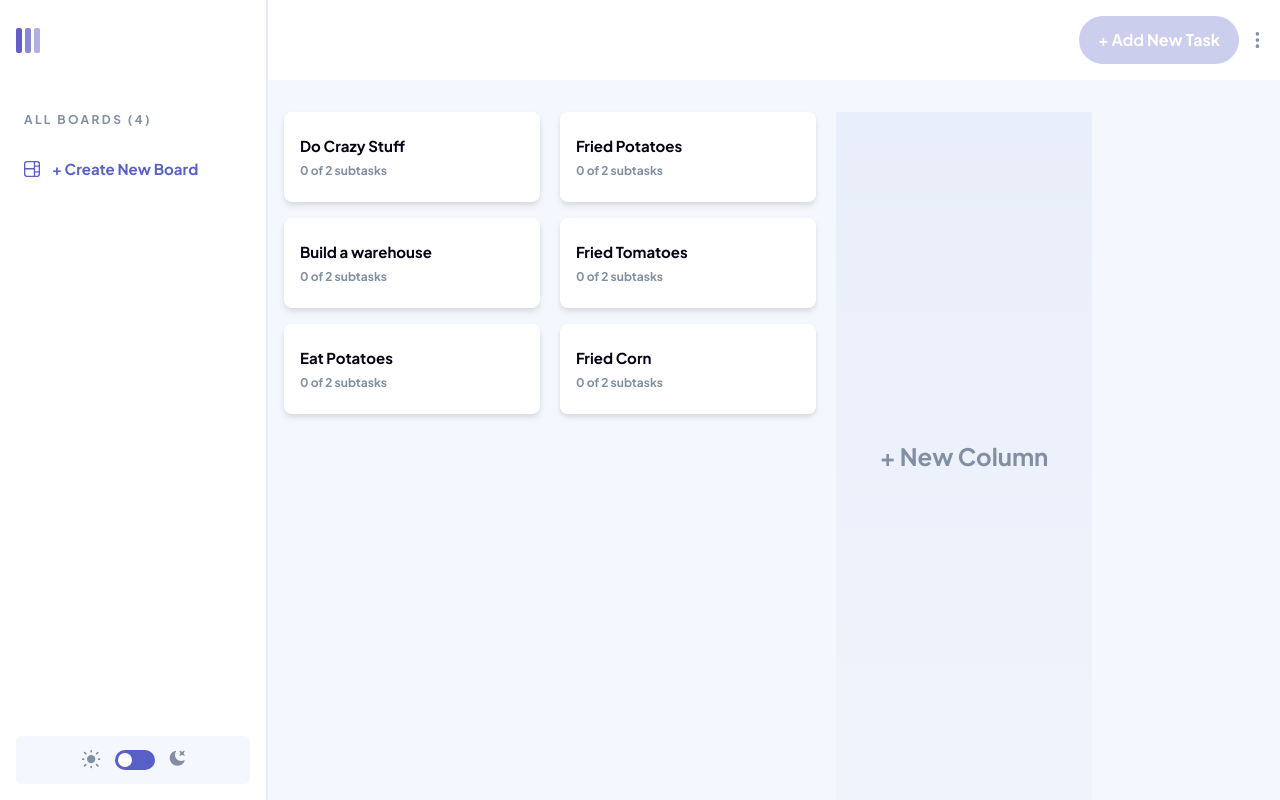
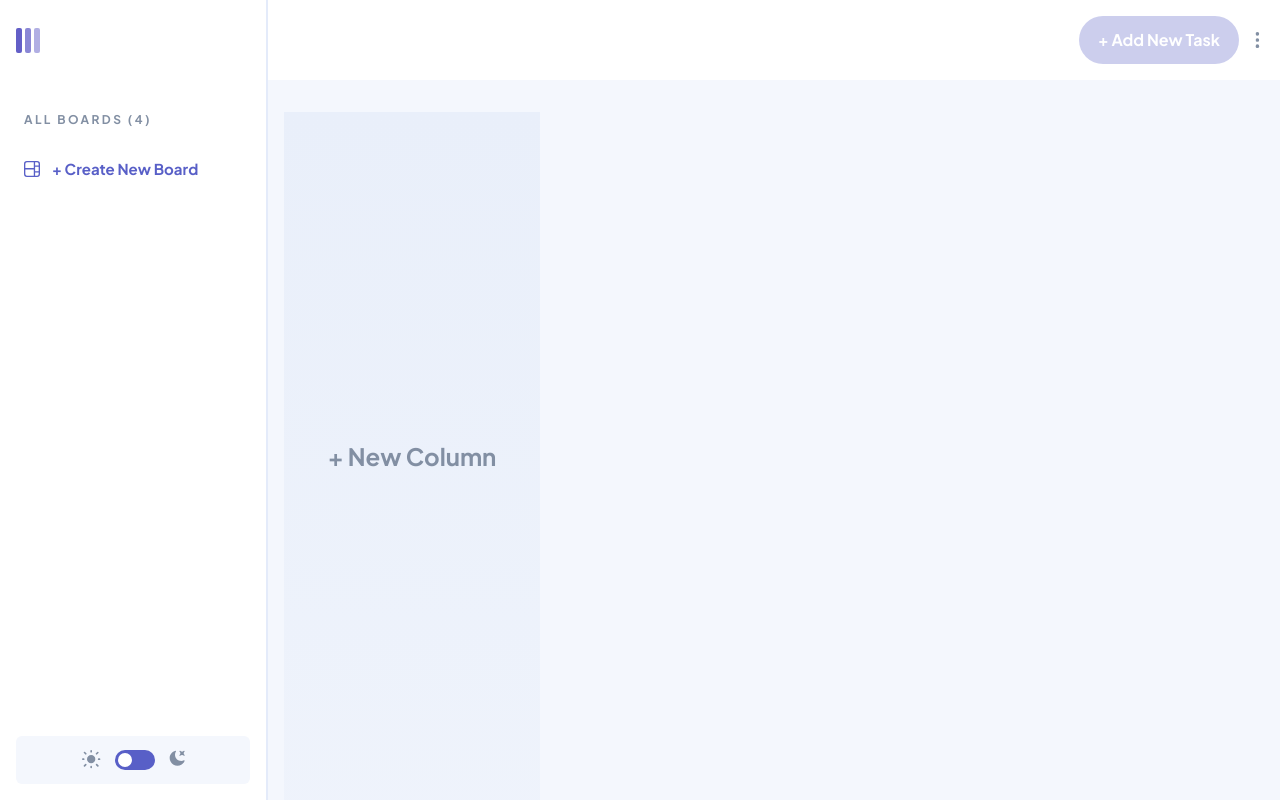
Before and after one commit to matsuyami/kanban, a Next.js app: page / in a window 1280 px wide. Built offline with nearby package versions, Linux system fonts and the light colour scheme.

Commit message:
feat: can now switch to different boards

```diff
--- a/src/components/kanban/Board.tsx
+++ b/src/components/kanban/Board.tsx
@@ -4,11 +4,15 @@ import { DragDropContext, DropResult } from 'react-beautiful-dnd'
 import { BoardColumn } from './BoardColumn'
 
 import { ColumnContextType, IColumn } from '../../interfaces/Column'
-import { Task } from '../../interfaces/Task'
 import { ColumnContext } from '../../context/columnContext'
 
-export const Board = () => {
+import { IBoard, BoardContextType } from '../../interfaces/Board'
+import { BoardContext } from '../../context/boardContext'
+
+export const Board = ({ currentBoard }) => {
   const colContext = useContext<ColumnContextType>(ColumnContext)
+  const boardContext = useContext<BoardContextType>(BoardContext)
+  const boardColumns = boardContext.getBoardColumns(currentBoard)
 
   const onDragEnd = useCallback((result: DropResult) => {
     colContext.updateColumnOnDrop(result)
@@ -24,9 +28,10 @@ export const Board = () => {
     <DragDropContext onDragEnd={onDragEnd}>
       {isWindowReady &&
         <div className={'flex gap-5 h-full pl-4 pt-8 dark:bg-very-dark-gray'}>
-          {colContext.columns.map((arr, index: number) => (
-            <BoardColumn key={index} data={arr.tasks} colId={arr.colId} />
-          ))
+          {boardColumns &&
+            boardColumns.map((arr: IColumn, index: number) => (
+              <BoardColumn key={index} columnName={arr.name} data={arr.tasks} colId={arr.colId} />
+            ))
           }
           <button
             className={'flex items-center justify-center h-full min-w-[256px] bg-[linear-gradient(180deg,#E9EFFA_0%,_rgba(233,239,250,0.5))]'}
--- a/src/components/kanban/BoardColumn.tsx
+++ b/src/components/kanban/BoardColumn.tsx
@@ -3,14 +3,17 @@ import { BoardItem } from './BoardItem'
 
 import { Task } from '../../interfaces/Task'
 
-export const BoardColumn = ({ data, colId }) => {
+export const BoardColumn = ({ data, columnName, colId }) => {
   return (
     <Droppable droppableId={colId}>
       {provided => (
+        <div className={'flex flex-col '}>
+          <span className={'text-center'}>{columnName}</span>
           <div
             ref={provided.innerRef}
             {...provided.droppableProps}
-          className={'flex flex-col gap-4 min-w-[256px]'}
+            className={`flex flex-col gap-4 min-w-[256px] h-full
+              ${data.length < 1 ? 'border-[1px] border-dashed border-medium-gray rounded-xl' : ''}`}
           >
             {data && data.map((task: Task, index: number) => (
               <BoardItem key={task.id} id={task.id} index={index} title={task.title} />
@@ -18,6 +21,7 @@ export const BoardColumn = ({ data, colId }) => {
             }
             {provided.placeholder}
           </div>
+        </div>
       )}
     </Droppable>
   )
--- a/src/components/layout/Layout.tsx
+++ b/src/components/layout/Layout.tsx
@@ -12,7 +12,7 @@ import { Board } from '../kanban/Board'
 import { Sidebar } from './Sidebar'
 
 
-import { BoardContextType } from '../../interfaces/Board'
+import { BoardContextType, IBoard } from '../../interfaces/Board'
 import { BoardContext } from '../../context/boardContext'
 
 type Props = {
@@ -24,17 +24,16 @@ export const Layout = ({ children, title = 'Kanban' }: Props) => {
   const { width } = useWindowSize()
   const isTabletSize = width >= 768
 
-  const [currentBoard, setCurrentBoard] = useState<string>('')
+  const [currentBoard, setCurrentBoard] = useState<IBoard>()
 
   const boardContext = useContext<BoardContextType>(BoardContext)
 
-  const changeBoard = (title: string) => {
+  const changeBoard = (currBoard: IBoard) => {
     const boards = [...boardContext.boards]
-    const currentBoard = boards.find(board => board.title === title)
+    const foundBoard = boards.find(board => board.title === currBoard.title)
 
-    if (currentBoard) {
-      setCurrentBoard(currentBoard.title)
-      console.log(currentBoard.title)
+    if (foundBoard.title) {
+      setCurrentBoard(foundBoard)
     }
 
   }
@@ -57,8 +56,8 @@ export const Layout = ({ children, title = 'Kanban' }: Props) => {
           </div>
           <div className={'flex flex-row grow py-5 justify-between'}>
             <div className={'flex flex-row gap-2 md:pl-4 items-center'}>
-              <h1 className={'heading-lg text-black dark:text-white'}> {currentBoard} </h1>
-              {currentBoard && <ChevronIcon />}
+              <h1 className={'heading-lg text-black dark:text-white'}> {currentBoard?.title} </h1>
+              {currentBoard?.title && <ChevronIcon />}
             </div>
             <div className={'flex flex-row items-center pr-5 gap-4'}>
               <button className={'flex flex-row items-center justify-center w-12 md:w-40 h-8 md:h-12 bg-main-purple opacity-30 rounded-3xl'}
@@ -76,7 +75,7 @@ export const Layout = ({ children, title = 'Kanban' }: Props) => {
         {isTabletSize && <Sidebar changeBoard={changeBoard} />}
         <main className={'flex overflow-y-auto w-full whitespace-nowrap dark:bg-very-dark-gray'}>
           {children}
-          <Board />
+          <Board currentBoard={currentBoard} />
         </main>
       </div>
       <footer>
--- a/src/components/layout/Sidebar.tsx
+++ b/src/components/layout/Sidebar.tsx
@@ -34,7 +34,7 @@ export const Sidebar = ({ changeBoard }) => {
         {boardContext.boards && boardContext.boards.map((board: IBoard, index: number) => (
           <button
             key={index}
-            onClick={() => changeBoard(board.title)}
+            onClick={() => changeBoard(board)}
             className={'flex items-center pb-6 gap-3 heading-md'}>
             <BoardIcon />
             <span>{board.title}</span>
--- a/src/context/boardContext.tsx
+++ b/src/context/boardContext.tsx
@@ -9,12 +9,9 @@ export const BoardProvider = ({ children }) => {
   const addBoard = (board: IBoard) => {
     let isSuccess = true
     const found = boards.find(item => board.title === item.title)
-    console.log(board.title)
-    console.log(board.columns)
 
     if (found) {
       isSuccess = false
-      console.log('failed')
     } else {
       const boardsCopy = [...boards]
       boardsCopy.push(board)
@@ -24,7 +21,7 @@ export const BoardProvider = ({ children }) => {
   }
 
   const getBoardColumns = (board: IBoard) => {
-    return board.columns
+    return board?.columns
   }
 
   return <BoardContext.Provider value={{ boards, addBoard, getBoardColumns }}>{children}</BoardContext.Provider>
--- a/src/interfaces/Board.tsx
+++ b/src/interfaces/Board.tsx
@@ -8,6 +8,6 @@ export interface IBoard {
 export type BoardContextType = {
   boards: Array<IBoard> | []
   deleteBoard?: (name: string) => void
-  getBoardColumns: (board: IBoard) => void
+  getBoardColumns: (board: IBoard) => Array<IColumn>
   addBoard: (board: IBoard) => boolean
 }
```
Lines whose indentation alone changed are shown as unchanged.
